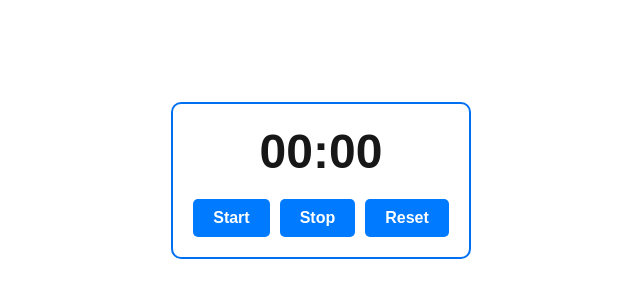
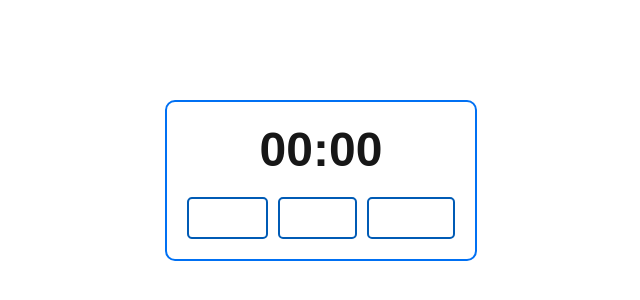
Before and after one commit to MartinDCalderonP/wizdaa-challenge, a Next.js app: page /stopwatch in a window 1280 px wide. Shown: the part 220-520 px from the top of the page, without its empty margins (319-959 px from the left). Built offline with nearby package versions, Linux system fonts and the light colour scheme.

Commit message:
style: update Stopwatch button styles for fill hover effect

```diff
--- a/src/components/Stopwatch/styles.module.css
+++ b/src/components/Stopwatch/styles.module.css
@@ -23,11 +23,12 @@
       font-size: 1rem;
       font-weight: bold;
       color: #ffffff;
-      background-color: #007bff;
+      background: transparent;
+      border: 0.125rem solid var(--primary-dark);
       border-radius: 0.3125rem;
 
       &:hover {
-        background-color: var(--primary-dark);
+        background: var(--primary-dark);
       }
     }
   }
```
